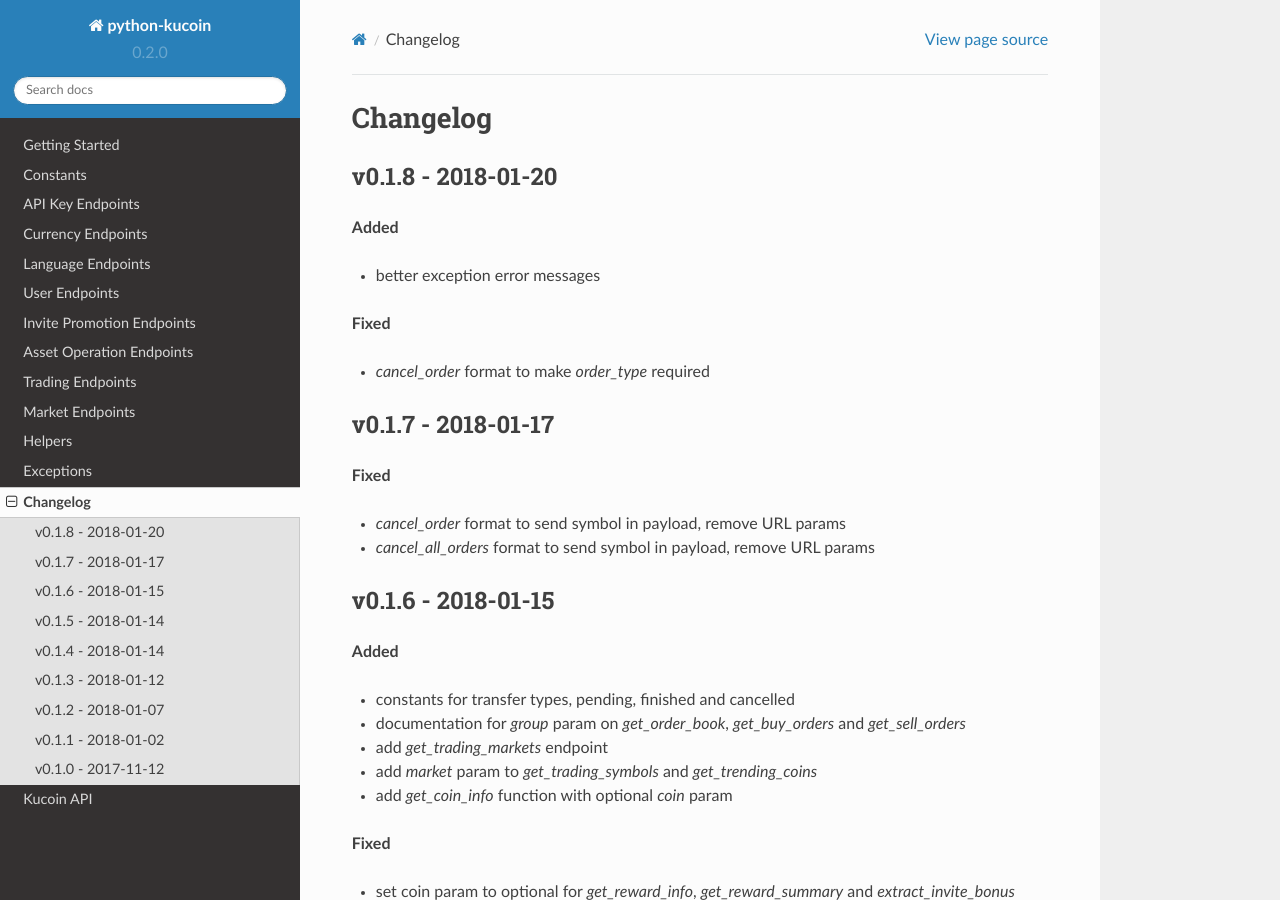
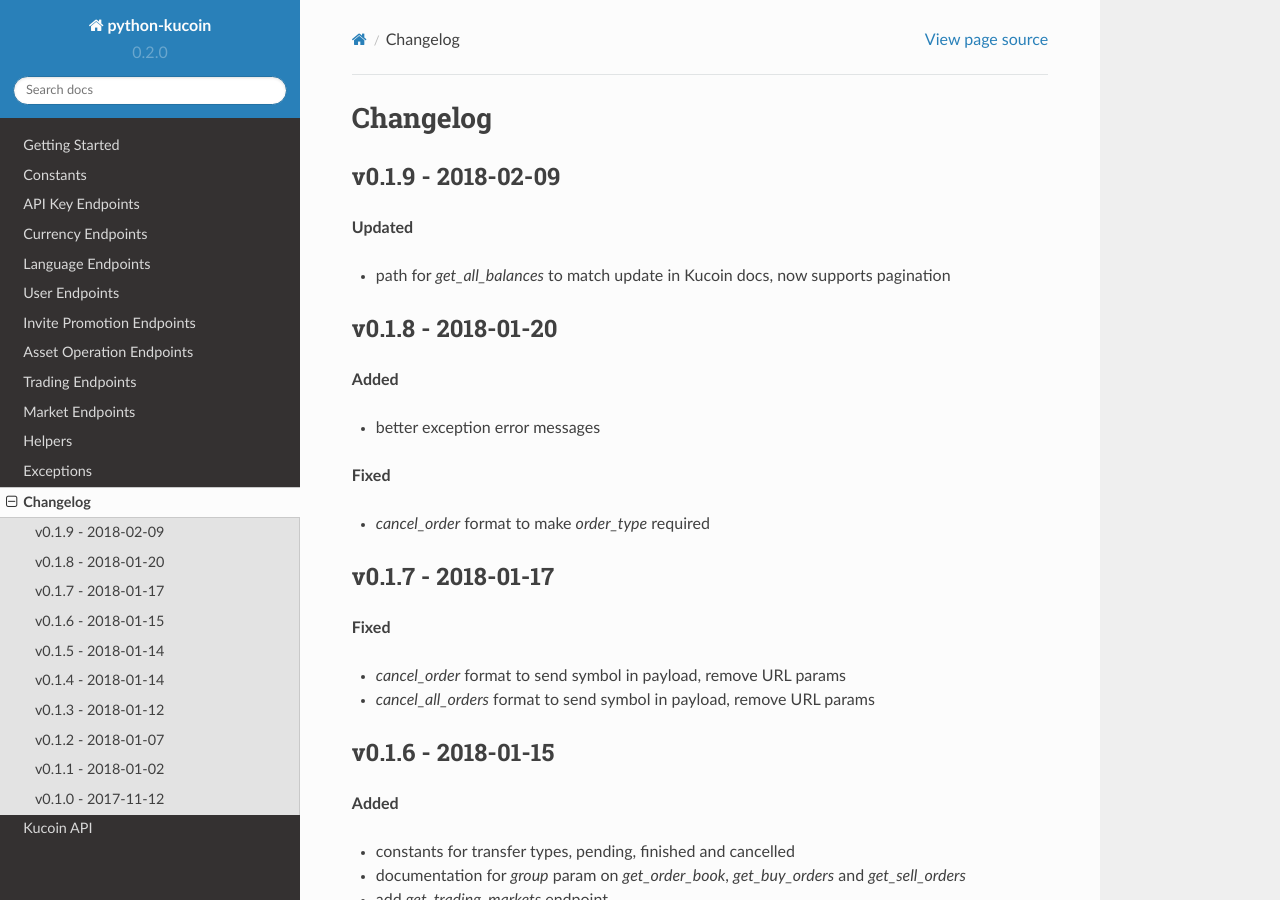
Before and after one commit to sammchardy/python-kucoin, a Sphinx documentation site: the page built from docs/changelog.rst, in a window 1280 px wide and 900 px high. Built offline with Sphinx 7.4.7 and the Read the Docs theme 2.0.0, drawn with Linux system fonts in a browser that asks for light colours; formulas are drawn with MathJax 3.

Commit message:
Update to v0.1.9

```diff
--- a/README.rst
+++ b/README.rst
@@ -1,5 +1,5 @@
 ===============================
-Welcome to python-kucoin v0.1.8
+Welcome to python-kucoin v0.1.9
 ===============================
 
 .. image:: https://img.shields.io/pypi/v/python-kucoin.svg
--- a/docs/changelog.rst
+++ b/docs/changelog.rst
@@ -1,5 +1,12 @@
 Changelog
 =========
+
+v0.1.9 - 2018-02-09
+^^^^^^^^^^^^^^^^^^^
+
+**Updated**
+
+- path for `get_all_balances` to match update in Kucoin docs, now supports pagination
 
 v0.1.8 - 2018-01-20
 ^^^^^^^^^^^^^^^^^^^
--- a/setup.py
+++ b/setup.py
@@ -3,7 +3,7 @@
 
 setup(
     name='python-kucoin',
-    version='0.1.8',
+    version='0.1.9',
     packages=['kucoin'],
     description='Kucoin REST API python implementation',
     url='https://github.com/sammchardy/python-kucoin',
```
